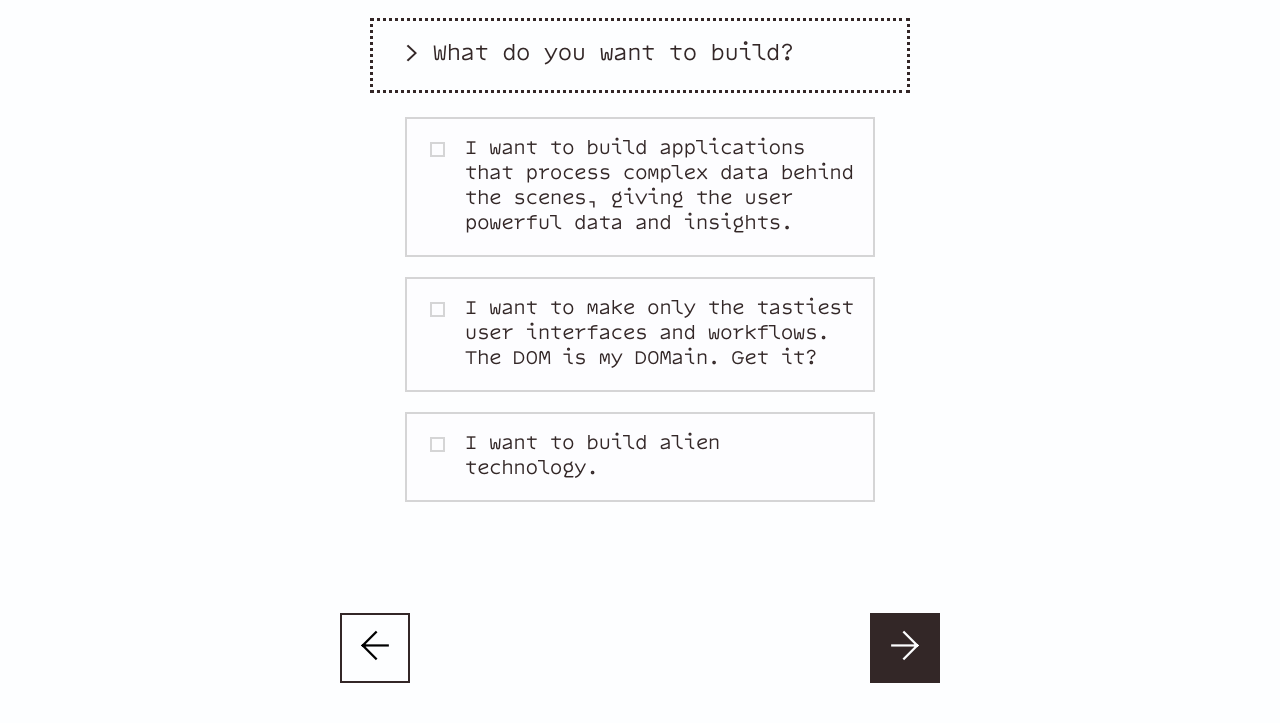
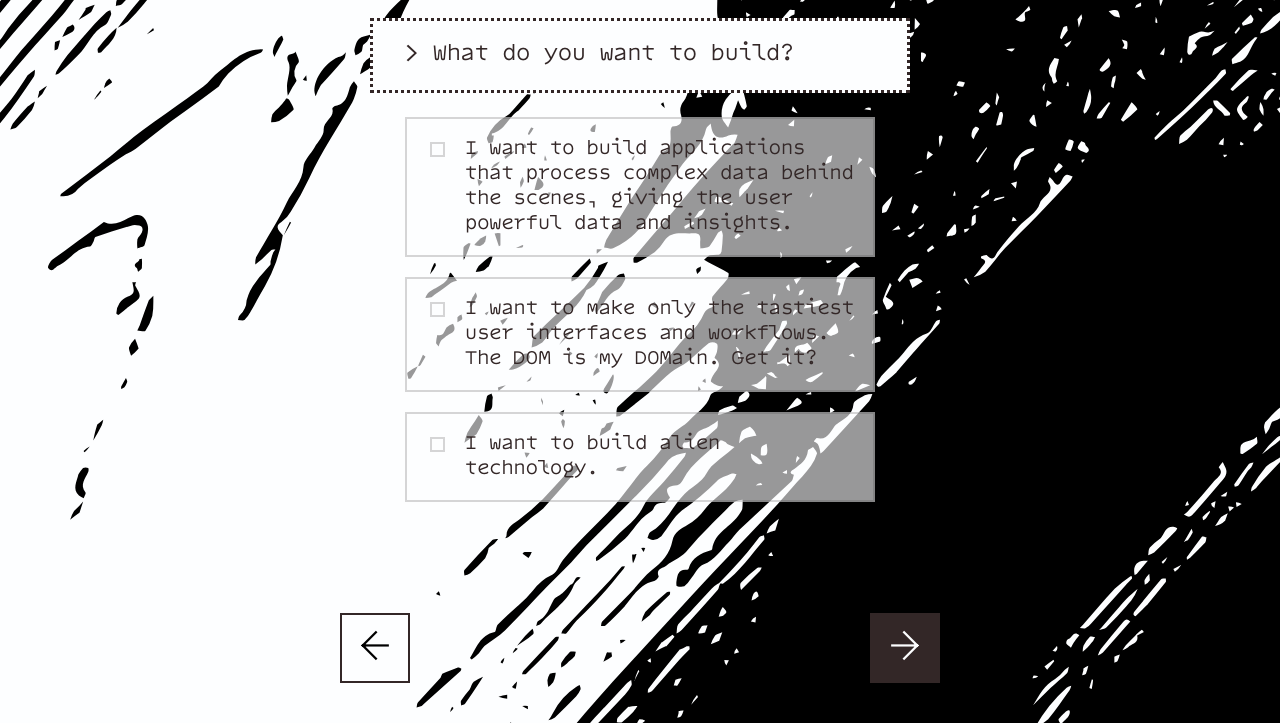
Before and after one commit to jeremybanka/the-right-language-for-YOU, a website built with webpack: page index.html in a window 1280 px wide. Shown: the part 77-800 px from the top of the page. Built offline with nearby package versions, Linux system fonts and the light colour scheme.

Commit message:
💄 install bg image

```diff
--- a/index.html
+++ b/index.html
@@ -6,6 +6,7 @@
   <title>the right language for you</title>
 </head>
 <body>
+  <div id='bg'></div>
   <header>
     <h1>the right language for you</h1>
   </header>
--- a/src/styles/core.scss
+++ b/src/styles/core.scss
@@ -222,4 +222,14 @@ button:active {
   from { opacity: 1 }
   to   { opacity: 0 }
 }
-.hidden { opacity: 0; }
+#bg {
+  z-index: -100;
+  background: url('../images/bg-texture.svg');
+  background-size: cover;
+  display: inline-flex;
+  position: fixed;
+  height: 120vh;
+  top: -10vh;
+  width: 120vw;
+  left: -10vw;
+}
```
Also changed, not shown: 2 other files.
